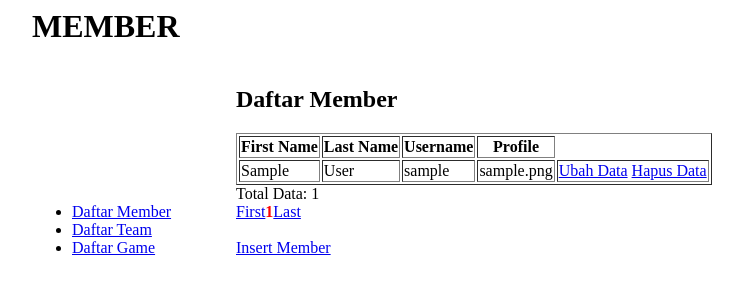
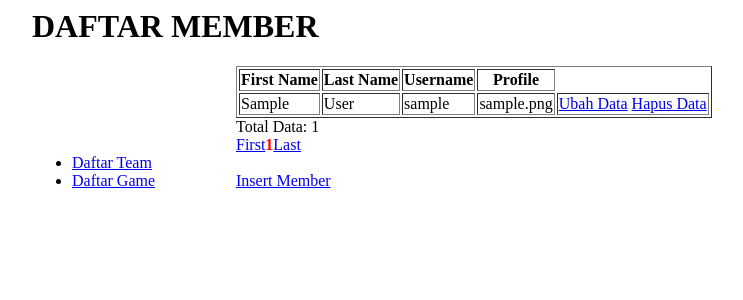
Before and after one commit to sarahlauras/fsp, a PHP site: page /member.php in a window 1280 px wide. Shown: the top 300 px of the page, without its empty margins (8-751 px from the left). Run offline with PHP 8.4, Linux system fonts and the light colour scheme; tables that the repository leaves empty or names only in its code hold one stand-in row (values such as "Sample post").

Commit message:
insert member bisa

```diff
--- a/classmember.php
+++ b/classmember.php
@@ -6,11 +6,19 @@
             parent::__construct();
         }
 
-        public function getMember() {
-            $stmt = $this->mysqli->prepare("SELECT * FROM member");
+        public function getMember($offset=null, $limit=null) {
+            $sql = "SELECT * FROM member";
+
+            if (!is_null($offset) && !is_null($limit)) {
+                $sql .= " LIMIT ?, ?";
+            }
+            $stmt = $this->mysqli->prepare($sql);
+            if (!is_null($offset) && !is_null($limit)) {
+                $stmt->bind_param('ii', $offset, $limit);
+            }
             $stmt->execute();
-            $result = $stmt->get_result();
-            return $result;
+            $res = $stmt->get_result();
+            return $res;
         }
 
         public function getTotalData(){
@@ -39,7 +47,7 @@
             $stmt->close();
             return $jumlah;
         }
-        public function deleteEvent($idevent) {
+        public function deleteMember($idmember) {
             $stmt = $this->mysqli->prepare("DELETE FROM event WHERE idevent=?");
             $stmt->bind_param("i", $idevent);
             $stmt->execute();
--- a/member.php
+++ b/member.php
@@ -27,20 +27,18 @@
         </style>
     </head>
     <body>
-        <h1>MEMBER</h1>
+        <h1>DAFTAR MEMBER</h1>
         <div id="kiri">
             <ul>
-                <li><a href="#">Daftar Member</a></li>
                 <li><a href="#">Daftar Team</a></li>
                 <li><a href="#">Daftar Game</a></li>
             </ul>
         </div>
         <div id="kanan">
-            <h2>Daftar Member</h2>
             <?php
                 $member = new Member();
                 $totaldata = 0;
-                $perhalaman = 3;
+                $perhalaman = 4;
                 $currenthalaman = 1;
 
                 if(isset($_GET['offset'])) {
@@ -48,13 +46,8 @@
                     $currenthalaman = ($_GET['offset']/$perhalaman)+1;
                 } else { $offset = 0; }
 
-                if(isset($_GET["judul"])) {
-                    $res = $member->getMember($offset, $perhalaman);
-                    $totaldata = $member->getTotalData($_GET["judul"]);
-                } else {
-                    $res = $member->getMember($offset, $perhalaman);
-                    $totaldata = $member->getTotalData("");
-                }
+                $res = $member->getMember($offset, $perhalaman);
+                $totaldata = $member->getTotalData();
 
                 $jumlahhalaman = ceil($totaldata/$perhalaman);
 
```
